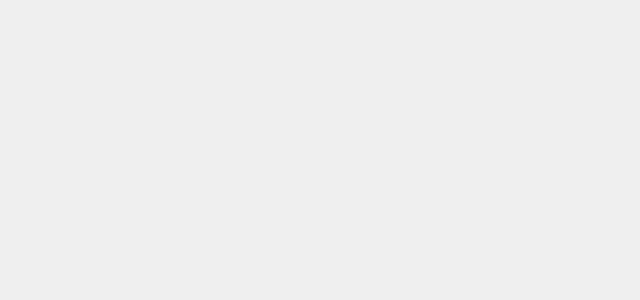
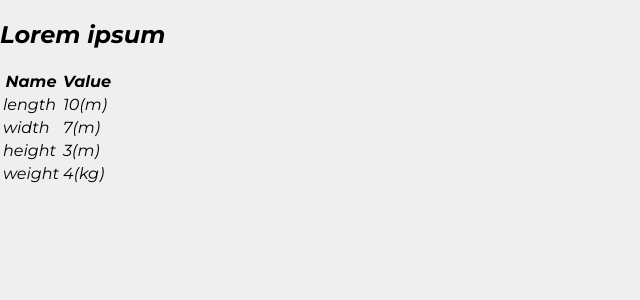
Before and after one commit to I-Adze/contilio, a React (Create React App) app: page /dashboard in a window 1280 px wide. Shown: the top 300 px of the page, without its empty margins (0-640 px from the left). Built offline with nearby package versions, Linux system fonts and the light colour scheme.

Commit message:
Adds basic tabular view to dashboard

```diff
--- /dev/null
+++ b/public/data.json
@@ -0,0 +1,38 @@
+[
+  {
+    "title": "Lorem ipsum",
+    "attributes": [
+      { "name": "length", "value": 10, "unit": "m" },
+      { "name": "width", "value": 7, "unit": "m" },
+      { "name": "height", "value": 3, "unit": "m" },
+      { "name": "weight", "value": 4, "unit": "kg" }
+    ]
+  },
+  {
+    "title": "Donec convallis",
+    "attributes": [
+      { "name": "length", "value": 4, "unit": "m" },
+      { "name": "width", "value": 3, "unit": "m" },
+      { "name": "height", "value": 2, "unit": "m" },
+      { "name": "weight", "value": 1, "unit": "kg" }
+    ]
+  },
+  {
+    "title": "Vivamus sed",
+    "attributes": [
+      { "name": "length", "value": 7, "unit": "m" },
+      { "name": "width", "value": 10, "unit": "m" },
+      { "name": "height", "value": 2, "unit": "m" },
+      { "name": "weight", "value": 8, "unit": "kg" }
+    ]
+  },
+  {
+    "title": "Ut tempor",
+    "attributes": [
+      { "name": "length", "value": 9, "unit": "m" },
+      { "name": "width", "value": 9, "unit": "m" },
+      { "name": "height", "value": 9, "unit": "m" },
+      { "name": "weight", "value": 9, "unit": "kg" }
+    ]
+  }
+]
--- a/src/dashboard/Dashboard.tsx
+++ b/src/dashboard/Dashboard.tsx
@@ -1,7 +1,48 @@
 import React from "react";
 
-export class Dashboard extends React.Component {
+interface Value {
+  title: string;
+  attributes: { name: string; value: number; unit: "m" | "kg" }[];
+}
+
+interface DashboardState {
+  values: Value[];
+  selectedValue?: Value;
+}
+
+export class Dashboard extends React.Component<{}, DashboardState> {
+  state = { values: [], selectedValue: undefined } as DashboardState;
+  async componentDidMount() {
+    const res = await fetch("./data.json");
+    const data = await res.json();
+    this.setState({ values: data, selectedValue: data[0] });
+  }
+
   render() {
-    return <div></div>;
+    return this.state.selectedValue ? (
+      <section>
+        <h2>{this.state.selectedValue.title}</h2>
+        <table>
+          <thead>
+            <tr>
+              <th>Name</th>
+              <th>Value</th>
+            </tr>
+          </thead>
+          <tbody>
+            {this.state.selectedValue.attributes.map((attribute, i) => (
+              <tr key={i}>
+                <td>{attribute.name}</td>
+                <td>
+                  {attribute.value}({attribute.unit})
+                </td>
+              </tr>
+            ))}
+          </tbody>
+        </table>
+      </section>
+    ) : (
+      <></>
+    );
   }
 }
--- a/src/login/LoginPage.tsx
+++ b/src/login/LoginPage.tsx
@@ -23,9 +23,7 @@ class LoginPageInternal extends React.Component<
   LoginPageProps,
   LoginPageState
 > {
-  constructor(props: LoginPageProps) {
-    super(props);
-    this.state = {
+  state = {
     username: "",
     password: "",
     errors: {
@@ -33,7 +31,7 @@ class LoginPageInternal extends React.Component<
       password: passwordError,
     },
   };
-  }
+
   handleSubmit() {
     this.props.navigate("/dashboard");
   }
```
Lines whose indentation alone changed are shown as unchanged.
